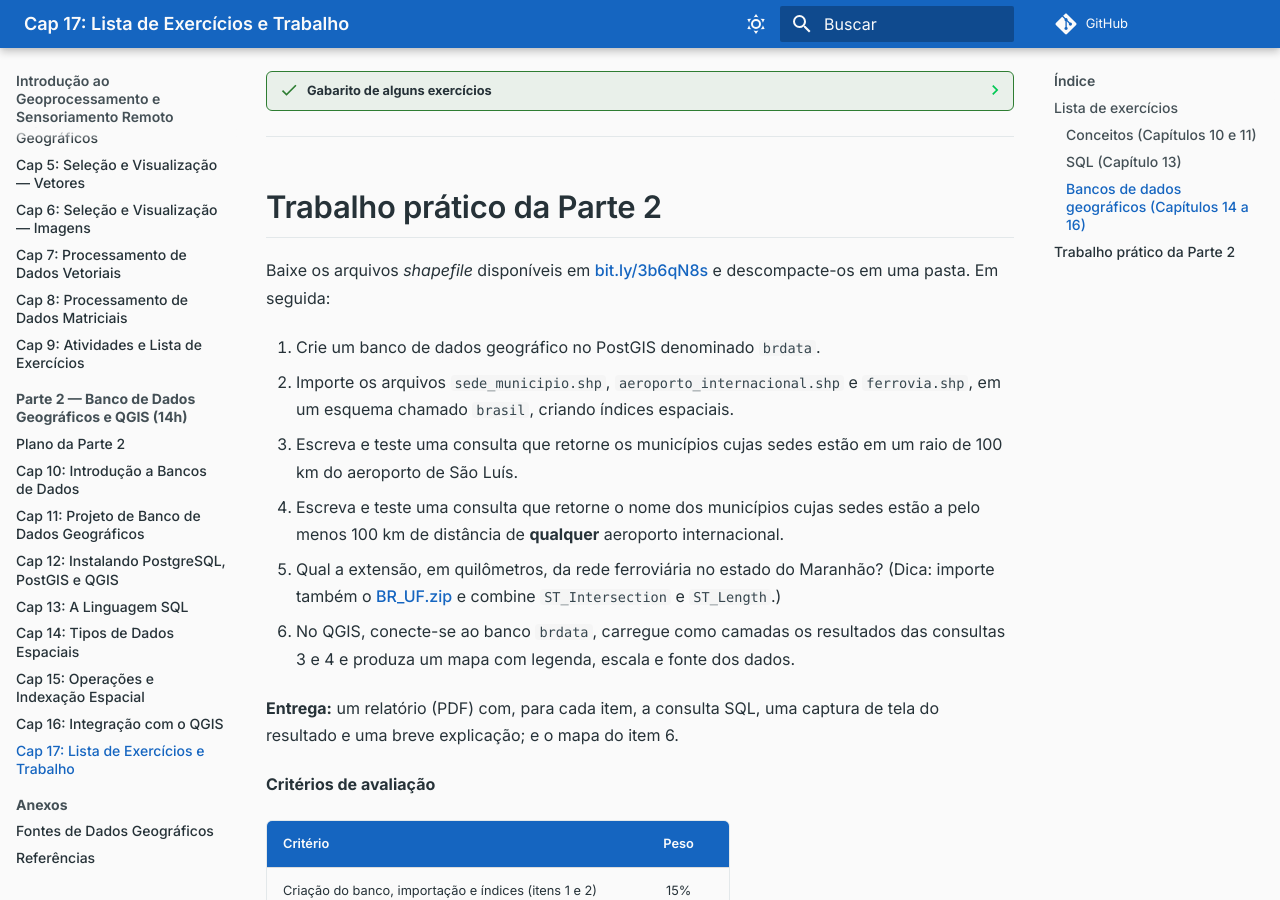
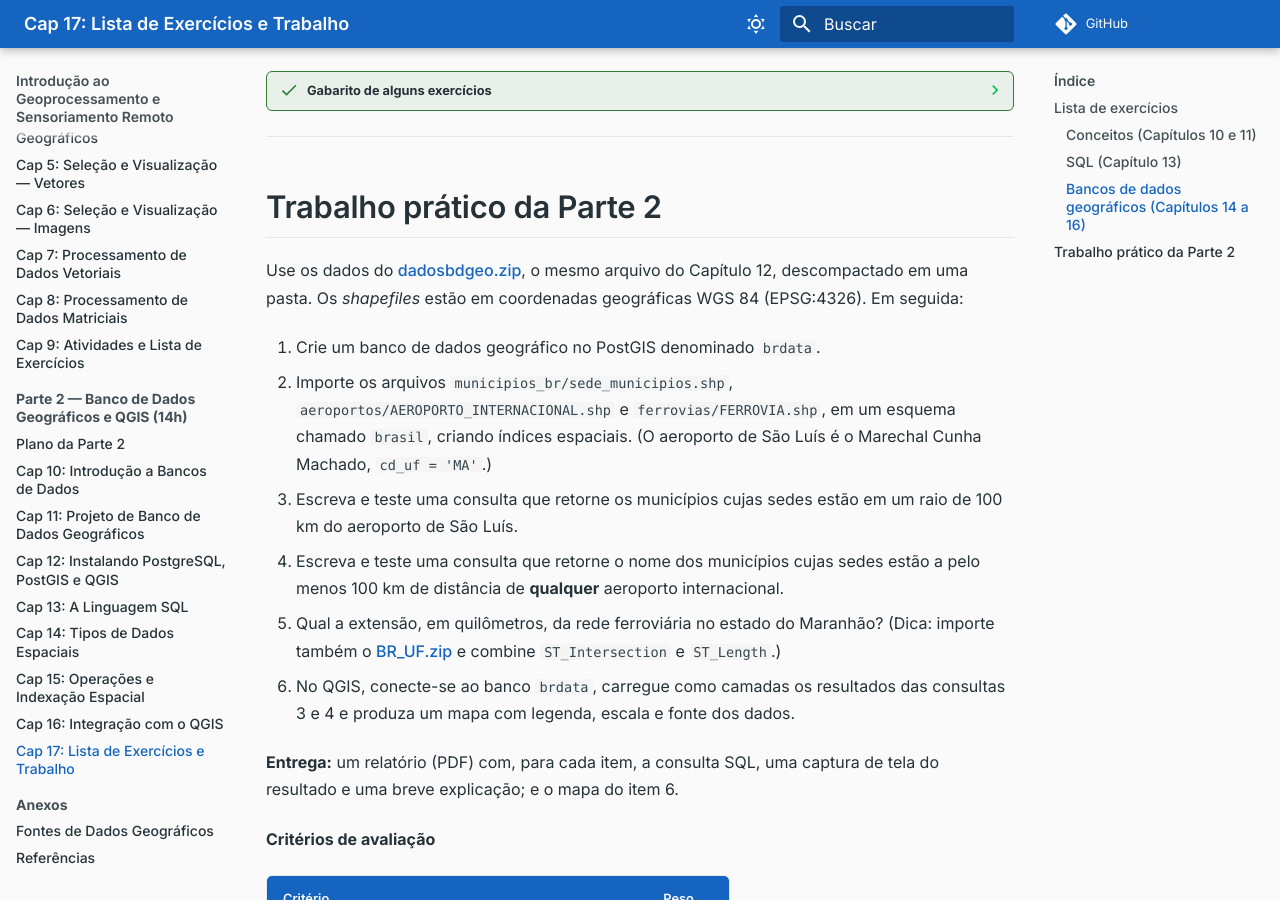
Before and after one commit to lambdageo-edu/book-geoprocessamento-e-sensoriamento-remoto, an MkDocs documentation site: the page built from docs/parte2/17_exercicios.md, in a window 1280 px wide and 900 px high, scrolled down 2706 px. Built offline with MkDocs 1.6.1 and Material for MkDocs 9.7.7, drawn with Linux system fonts in a browser that asks for light colours; comment, search, counter and statistics services are not loaded.

Commit message:
feat(dados): inclui os dados da Parte 2 e remove o link bit.ly
- docs/dados/dadosbdgeo.zip: material do repositório teaching-bdgeo (antes acessado
  por bit.ly/3b6qN8s), com atributos convertidos de CP850 para UTF-8, .cpg e .prj
  (WGS 84) acrescentados e metadados .txt em UTF-8; índices .qix removidos
- Caps. 12 e 17 apontam para o arquivo local e usam os nomes reais dos shapefiles
- Cap. 16: o exemplo de importação usa municipios_br.shp do mesmo arquivo
- Cap. 15: exercício com o banco02.sql ("Lago Azul", OGC Simple Features)
- LICENSE e README: atribuição dos novos dados

Itens 3 a 5 do trabalho prático testados em PostgreSQL 16 + PostGIS 3.4.

Co-Authored-By: Claude Opus 5.5 <noreply@anthropic.com>
Claude-Session: https://claude.ai/code/session_014YwJ4j3mfsLC1dSw7cXzzy

```diff
--- a/docs/parte2/17_exercicios.md
+++ b/docs/parte2/17_exercicios.md
@@ -103,10 +103,10 @@ Este capítulo reúne a lista de exercícios e o trabalho prático da Parte 2. O
 
 ## Trabalho prático da Parte 2
 
-Baixe os arquivos *shapefile* disponíveis em [bit.ly/3b6qN8s](https://bit.ly/3b6qN8s) e descompacte-os em uma pasta. Em seguida:
+Use os dados do [dadosbdgeo.zip](../dados/dadosbdgeo.zip), o mesmo arquivo do Capítulo 12, descompactado em uma pasta. Os *shapefiles* estão em coordenadas geográficas WGS 84 (EPSG:4326). Em seguida:
 
 1. Crie um banco de dados geográfico no PostGIS denominado `brdata`.
-2. Importe os arquivos `sede_municipio.shp`, `aeroporto_internacional.shp` e `ferrovia.shp`, em um esquema chamado `brasil`, criando índices espaciais.
+2. Importe os arquivos `municipios_br/sede_municipios.shp`, `aeroportos/AEROPORTO_INTERNACIONAL.shp` e `ferrovias/FERROVIA.shp`, em um esquema chamado `brasil`, criando índices espaciais. (O aeroporto de São Luís é o Marechal Cunha Machado, `cd_uf = 'MA'`.)
 3. Escreva e teste uma consulta que retorne os municípios cujas sedes estão em um raio de 100 km do aeroporto de São Luís.
 4. Escreva e teste uma consulta que retorne o nome dos municípios cujas sedes estão a pelo menos 100 km de distância de **qualquer** aeroporto internacional.
 5. Qual a extensão, em quilômetros, da rede ferroviária no estado do Maranhão? (Dica: importe também o [BR_UF.zip](../dados/BR_UF.zip) e combine `ST_Intersection` e `ST_Length`.)
```
Also changed, not shown: README.md (+2 -1 lines), docs/parte2/12_instalacao.md (+1 -1 lines), docs/parte2/15_operacoes_espaciais.md (+1 -0 lines), docs/parte2/16_integracao_qgis.md (+1 -1 lines), 2 other files.
